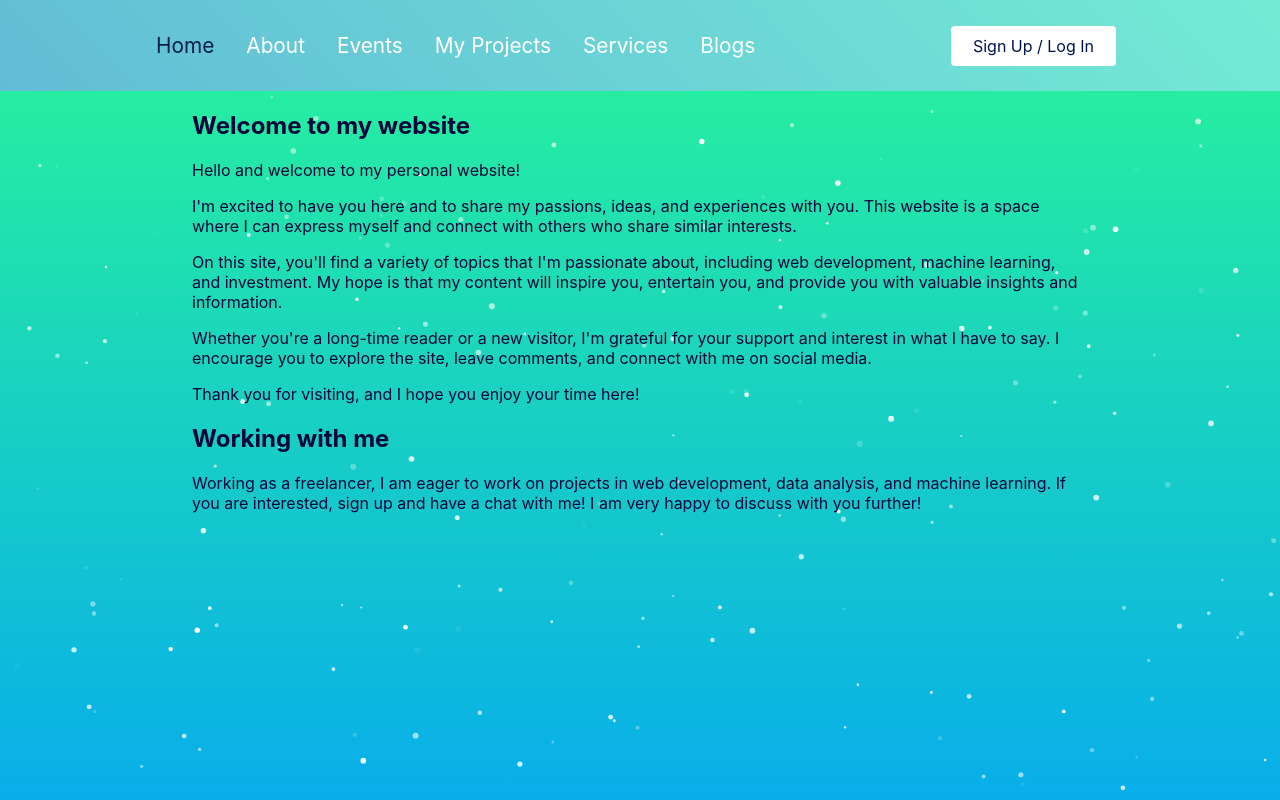
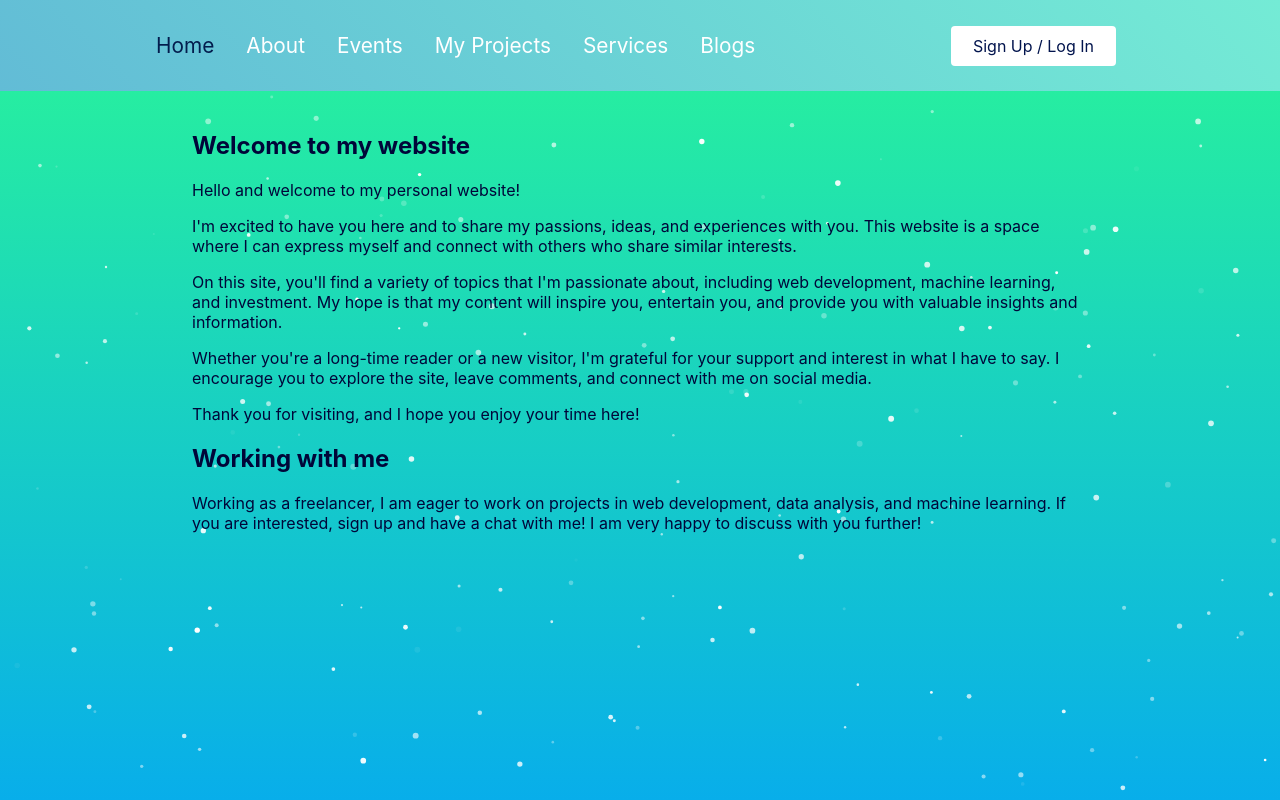
Before and after one commit to tszchung019/arthurwebsite, a React (Create React App) app: page / in a window 1280 px wide. Built offline with nearby package versions, Linux system fonts and the light colour scheme; no server answers; what aws-amplify would draw is missing.

Commit message:
layout updated

```diff
--- a/src/components/Post/index.js
+++ b/src/components/Post/index.js
@@ -18,6 +18,7 @@ import {
 } from "@mui/material";
 import { NavLink, useParams } from "react-router-dom";
 import Paper from '@mui/material/Paper';
+import { Translate } from "@mui/icons-material";
 
 const Post = () => {
     const theme = useTheme();
@@ -50,6 +51,7 @@ const Post = () => {
 			</div>
             <View class="content">
                 <Paper sx={{
+                    padding: '10px 20px',
                     height: '80vh',
                 }}>
                     <section>
--- a/src/css/styles.css
+++ b/src/css/styles.css
@@ -4,7 +4,10 @@
     bottom:0;
     left:0;
     right:0;
-    margin:auto
+    margin:auto;
+    align-items: center;
+    justify-content: center;
+    padding: 20px 0;
 }
 
 h1 {
```
